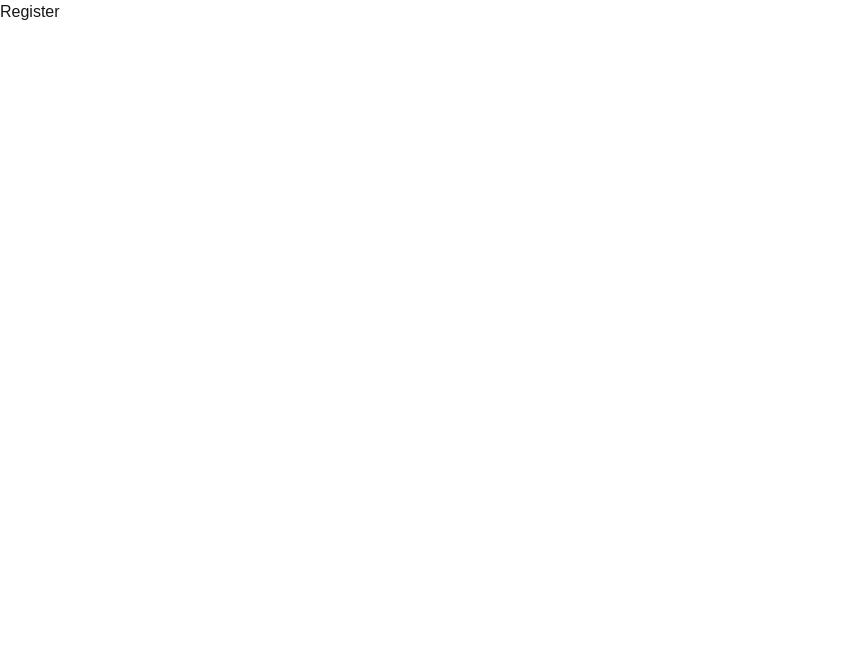
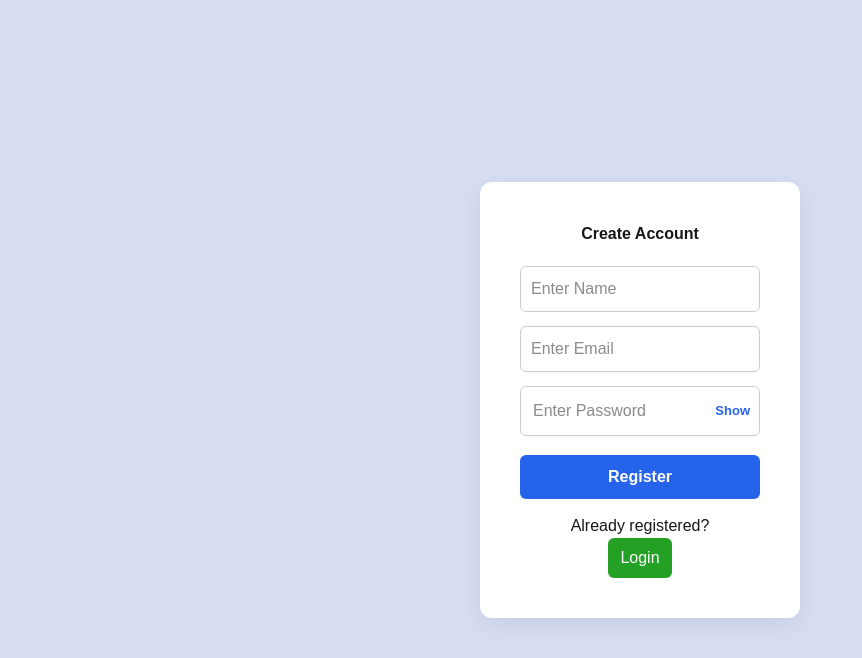
Before and after one commit to BasuPooja/my-next-app, a Next.js app: page /register in a window 1280 px wide. Shown: the top 658 px of the page, without its empty margins (0-862 px from the left). Built offline with nearby package versions, Linux system fonts and the light colour scheme.

Commit message:
Registration form added

```diff
--- a/app/register/page.tsx
+++ b/app/register/page.tsx
@@ -1,50 +1,172 @@
 "use client";
 import { useRouter } from "next/navigation";
+import { useState } from "react";
 
 export default function RegisterPage() {
   const router = useRouter();
+  const [showPassword, setShowPassword] = useState(false);
 
-  const registerUser = async () => {
+  const [form, setForm] = useState({
+    name: "",
+    email: "",
+    password: "",
+  });
+
+  const handleChange = (e: any) => {
+    setForm({
+      ...form,
+      [e.target.name]: e.target.value,
+    });
+  };
+
+  const registerUser = async (e: any) => {
+    e.preventDefault();
     try {
-
-      await fetch("http://127.0.0.1:8000/sanctum/csrf-cookie", {
-        method: "GET",
-        credentials: "include",
-      });
-
-      const response = await fetch("http://127.0.0.1:8000/api/register", {
+      const response = await fetch(
+        `${process.env.NEXT_PUBLIC_API_URL}/register`,
+        {
         method: "POST",
-        credentials: "include",
         headers: {
           "Content-Type": "application/json",
           Accept: "application/json",
         },
-        body: JSON.stringify({
-          name: "Pooja",
-          email: "Pooja@gmail.com",
-          password: "12345678",
-        }),
+        body: JSON.stringify(form),
       });
 
       if (!response.ok) {
-        alert("Registration Failed ❌");
+        alert("Registration Failed");
         return;
       }
 
-      alert("Registration Successful ✅");
-
-      // redirect to login
+      alert("Registration Successful");
       router.push("/login");
 
     } catch (error) {
       console.error(error);
-      alert("Something went wrong ❌");
+      alert("Something went wrong");
     }
   };
 
   return (
-    <button onClick={registerUser}>
-      Register
-    </button>
+    <div
+      style={{
+        display: "flex",
+        justifyContent: "center",
+        alignItems: "center",
+        height: "100vh",
+        background: "#d7ddf3",
+      }}
+    >
+      <div
+        style={{
+          background: "white",
+          padding: "40px",
+          borderRadius: "12px",
+          boxShadow: "0 6px 25px rgba(0,0,0,0.08)",
+          width: "320px",
+          textAlign: "center",
+        }}
+      >
+        <h2 style={{ marginBottom: "20px", fontWeight: "bold" }}>
+          Create Account
+        </h2>
+
+        <form
+          onSubmit={registerUser}
+          style={{
+            display: "flex",
+            flexDirection: "column",
+            gap: "14px",
+          }}
+        >
+          <input
+            type="text"
+            name="name"
+            placeholder="Enter Name"
+            value={form.name}
+            onChange={handleChange}
+            required
+            style={{ padding: "10px", borderRadius: "6px", border: "1px solid #ccc" }}
+          />
+
+          <input
+            type="email"
+            name="email"
+            placeholder="Enter Email"
+            value={form.email}
+            onChange={handleChange}
+            required
+            style={{ padding: "10px", borderRadius: "6px", border: "1px solid #ccc" }}
+          />
+
+           <div style={{ position: "relative" }}>
+            <input
+              type={showPassword ? "text" : "password"}
+              name="password"
+              placeholder="Enter Password"
+              value={form.password}
+              onChange={handleChange}
+              required
+              style={{
+                padding: "12px",
+                borderRadius: "6px",
+                border: "1px solid #ccc",
+                width: "100%",
+              }}
+            />
+
+            <span
+              onClick={() => setShowPassword(!showPassword)}
+              style={{
+                position: "absolute",
+                right: "10px",
+                top: "50%",
+                transform: "translateY(-50%)",
+                cursor: "pointer",
+                fontSize: "13px",
+                color: "#2563eb",
+                fontWeight: "bold",
+              }}
+            >
+              {showPassword ? "Hide" : "Show"}
+            </span>
+          </div>
+
+          <button
+            type="submit"
+            style={{
+              padding: "10px",
+              background: "#2563eb",
+              color: "white",
+              border: "none",
+              borderRadius: "6px",
+              cursor: "pointer",
+              fontWeight: "bold",
+              marginTop: "5px",
+            }}
+          >
+            Register
+          </button>
+        </form>
+
+        <p style={{ marginTop: "15px" }}>
+          Already registered?
+        </p>
+
+        <button
+          onClick={() => router.push("/login")}
+          style={{
+            padding: "8px 12px",
+            background: "#24a024",
+            color: "white",
+            border: "none",
+            borderRadius: "6px",
+            cursor: "pointer",
+          }}
+        >
+          Login
+        </button>
+      </div>
+    </div>
   );
 }
```
